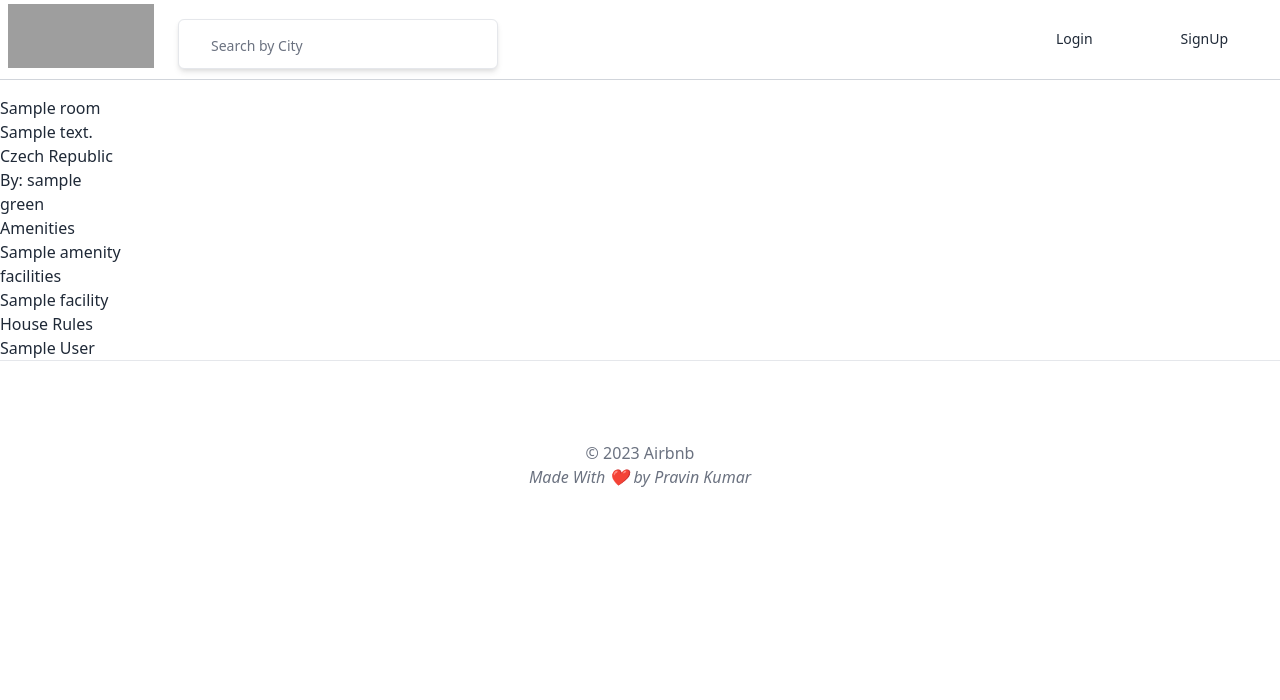
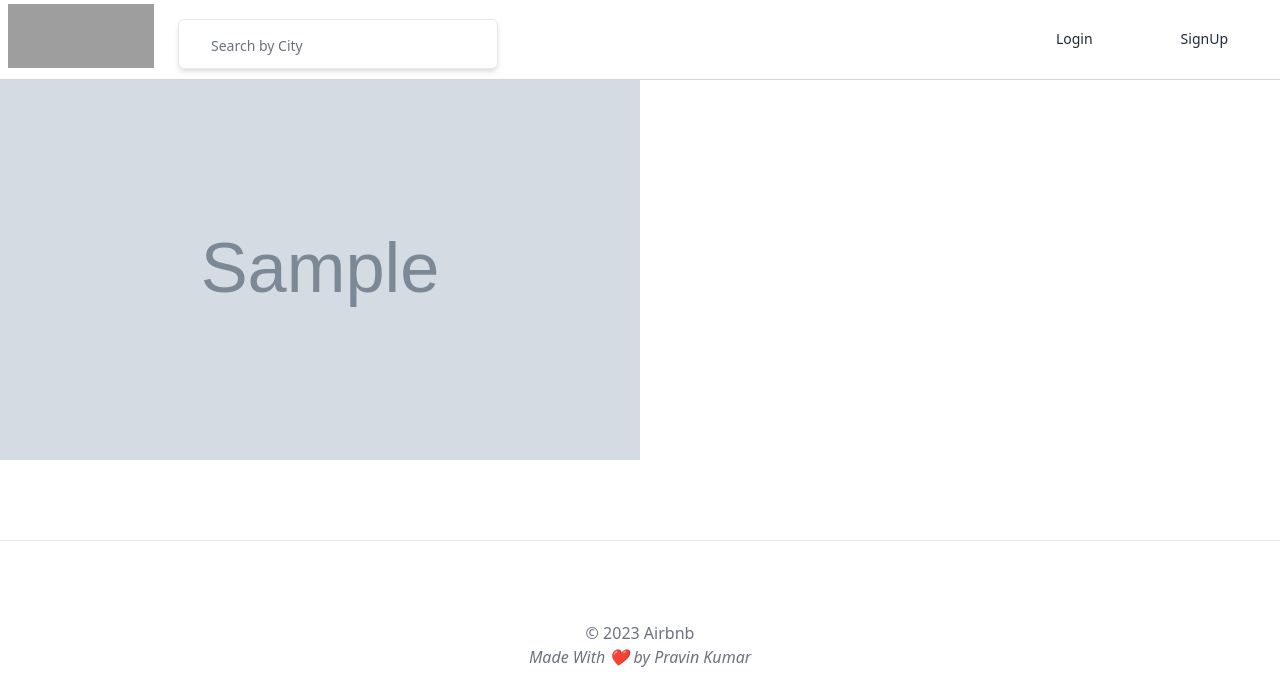
Before and after one commit to Pravin-Kumar-21/Airbnb_Clone_Latest, a Django app: page /rooms/1 in a window 1280 px wide. Shown: the top 700 px of the page. Run offline with Django 4.2, Linux system fonts and the light colour scheme; tables that the repository leaves empty hold one stand-in row (values such as "Sample post"); grey boxes marked "Sample" are stand-in pictures; style sheets or scripts are compiled from the project's sources; some libraries are stand-ins or nearby versions; grey boxes are pictures that could not be loaded.

Commit message:
working with rooms deatils

```diff
--- a/rooms/models.py
+++ b/rooms/models.py
@@ -115,3 +115,8 @@ class Room(core_models.TimeStampedModel):
     def first_photo(self):
         (photo,) = self.photos.all()[:1]
         return photo.file.url
+
+    def get_next_four_photos(self):
+        photos = self.photos.all()[1:5]
+        print(photos)
+        return photos
--- a/templates/rooms/room_detail.html
+++ b/templates/rooms/room_detail.html
@@ -4,41 +4,16 @@
     {{room.name}}
 {% endblock page_name %}
 
-{%block content %}
-<div>
-    <h1>{{room.name}}</h1>
-    <h3>{{room.description}}</h3 >
-    <h4>{{room.country.name}}</h4>
+{% block content %}
+    <div class="-mt-5 container max-w-full h-96 flex mb-20">
+        <div class="h-full w-1/2 bg-cover bg-center" style="background-image: url({{room.first_photo}});"></div>
+        <div class="h-full w-1/2 flex flex-wrap">
 
-</div>
-<div>
-    <h2>
-        By: <a href="{{room.host.get_absolute_url}}">{{room.host.username}}</a>  </h2>
-        {% if room.host.superhost    %}
-                {{superhost}}green
-        {% endif %}
-    </h2>
+           {% for photo in room.get_next_four_photos %}
+                <div style="background-image: url({{photo.file.url}})" class=" border border-gray-300 w-1/2 h-auto bg-cover bg-center"></div>
+           {% endfor %}
 
-    <h3>Amenities</h3>
-    <ul>
-    {% for a in room.amenities.all %}
+        </div>
+    </div>
 
-        <li>{{a}}</li>
-        {% endfor %}
-    </ul>
-    <h3>facilities</h3>
-    <ul>
-    {% for a in room.facilities.all %}
-
-        <li>{{a}}</li>
-        {% endfor %}
-    </ul>
-    <h3>House Rules</h3>
-    <ul>
-    {% for a in room.house_rules.all %}
-
-        <li>{{a}}</li>
-        {% endfor %}
-    </ul>
-</div>
 {% endblock  %}
--- a/templates/users/signup.html
+++ b/templates/users/signup.html
@@ -1,5 +1,4 @@
 {% extends "base.html" %}
-
 {% block page_name %}
     Sign Up
 {% endblock page_name %}
--- a/templates/users/update-password.html
+++ b/templates/users/update-password.html
@@ -20,5 +20,4 @@
   <div class="success-message">
     {{ success_message }}
 </div>
-
 {% endblock %}
```
Also changed, not shown: static/css/tailstyle.css (deleted, +0 -7 lines), users/mixins.py (+11 -2 lines), users/views.py (+11 -2 lines), uploads/room_photos/7.webp.
